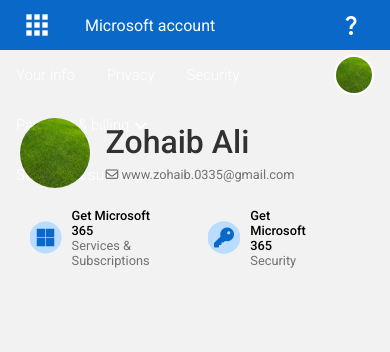
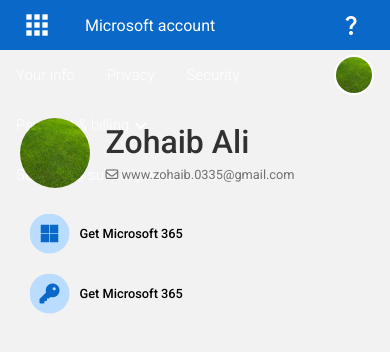
Before and after one commit to droidhazard/microsoft-account-page, a plain HTML site: page index.html in a window 390 px wide. Drawn offline with Linux system fonts and the light colour scheme.

Commit message:
fix action section

```diff
--- a/styles.css
+++ b/styles.css
@@ -185,8 +185,8 @@ body {
 
 
 .action-circle {
-  height: 3rem;
-  width: 3rem;
+  height: 2.5rem;
+  width: 2.5rem;
   /* border-radius: 50%; */
   shape-outside: circle();
   clip-path: circle();
@@ -237,18 +237,23 @@ main.container {
 
 /* Mobile Devices only  */
 @media only screen and (max-width: 600px) {
-
 }
 /* Tablets and Mobile*/
 @media only screen and (max-width: 991px) {
     .main-top-section {
       flex-direction: column;
     }
+    .top-actions-section {
+      flex-direction: column;
+    }
+    .action-info {
+      flex-direction: row;
+    }
+    .action-category {
+      display: none;
+    }
 }
 /* Computers and Above*/
 @media only screen and (min-width: 992px) {
-  .action-circle {
-    height: 2.5rem;
-    width: 2.5rem;
-  }
+
 }
```
